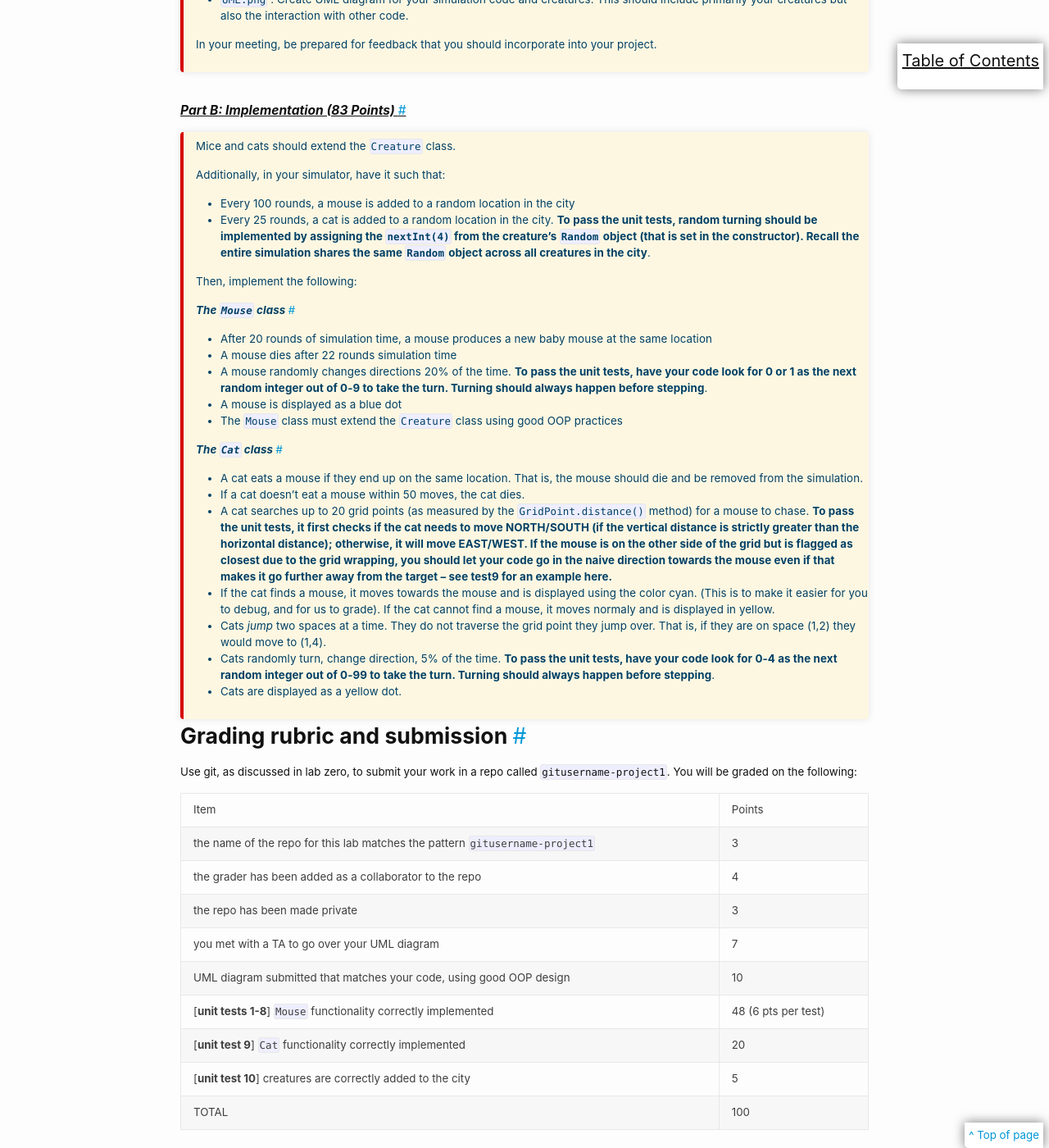
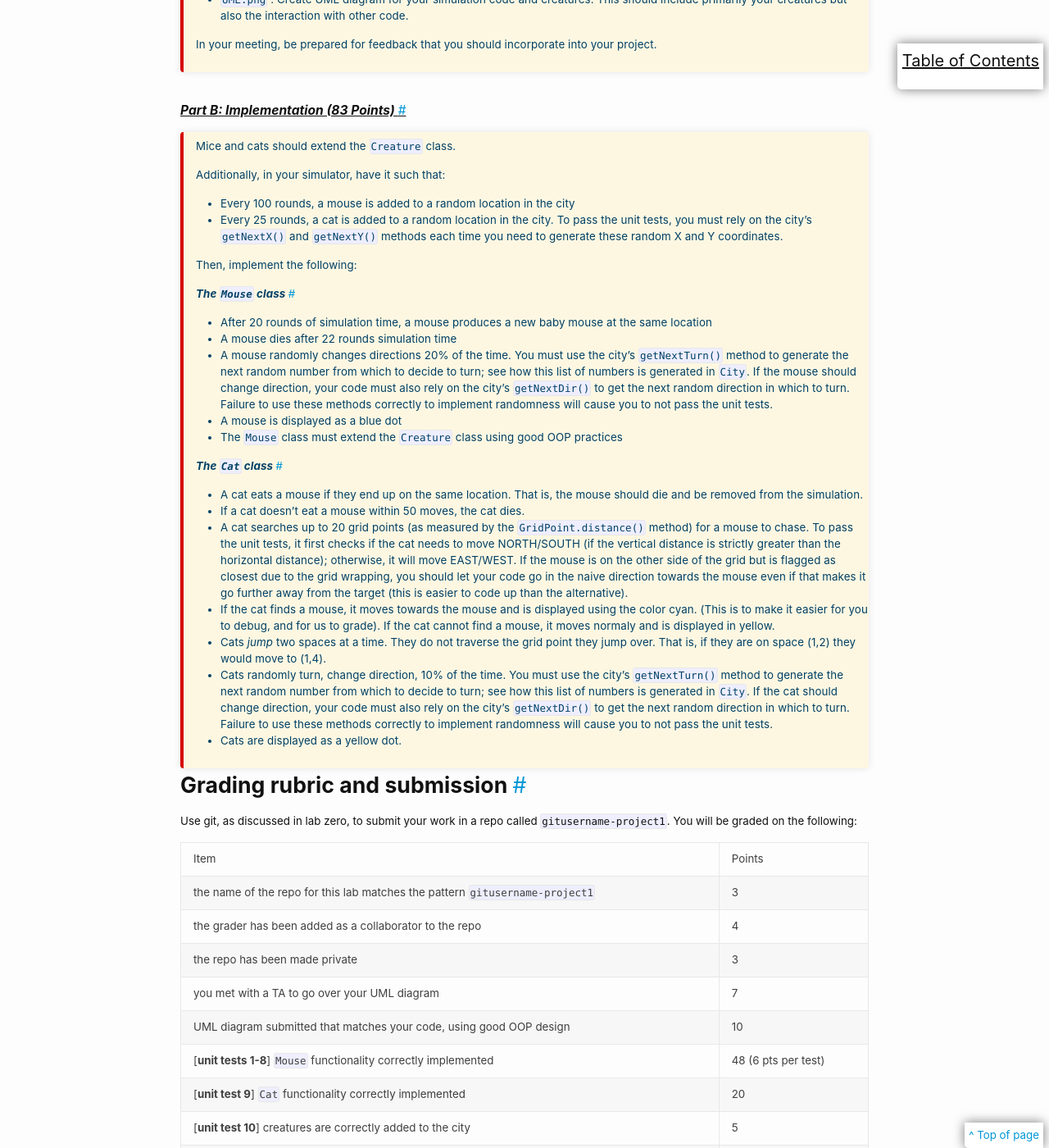
Before and after one commit to cs2113-f24/cs2113-f24.github.io, a Jekyll site: the page built from projects/project-1.md, in a window 1280 px wide and 1400 px high, scrolled down 5470 px. Shown: the whole window at 82% size. Built offline with Jekyll 4.4.1, drawn with Linux system fonts in a browser that asks for light colours.

Commit message:
spring update

```diff
--- a/projects/project-1.md
+++ b/projects/project-1.md
@@ -266,7 +266,7 @@ Mice and cats should extend the `Creature` class.
 Additionally, in your simulator, have it such that:
 * Every 100 rounds, a mouse is added to a random location in the city
 * Every 25 rounds, a cat is added to a random location in the city.
-**To pass the unit tests, random turning should be implemented by assigning the `nextInt(4)` from the creature's `Random` object (that is set in the constructor). Recall the entire simulation shares the same `Random` object across all creatures in the city**.
+To pass the unit tests, you must rely on the city's `getNextX()` and `getNextY()` methods each time you need to generate these random X and Y coordinates.
 
 Then, implement the following:
 
@@ -275,7 +275,7 @@ Then, implement the following:
 
 * After 20 rounds of simulation time, a mouse produces a new baby mouse at the same location
 * A mouse dies after 22 rounds simulation time
-* A mouse randomly changes directions 20% of the time. **To pass the unit tests, have your code look for 0 or 1 as the next random integer out of 0-9 to take the turn. Turning should always happen before stepping**.
+* A mouse randomly changes directions 20% of the time. You must use the city's `getNextTurn()` method to generate the next random number from which to decide to turn; see how this list of numbers is generated in `City`. If the mouse should change direction, your code must also rely on the city's `getNextDir()` to get the next random direction in which to turn. Failure to use these methods correctly to implement randomness will cause you to not pass the unit tests.
 * A mouse is displayed as a blue dot
 * The `Mouse` class must extend the `Creature` class using good OOP practices
 
@@ -283,10 +283,10 @@ Then, implement the following:
 
 * A cat eats a mouse if they end up on the same location. That is, the mouse should die and be removed from the simulation.
 * If a cat doesn't eat a mouse within 50 moves, the cat dies.
-* A cat searches up to 20 grid points (as measured by the `GridPoint.distance()` method) for a mouse to chase. **To pass the unit tests, it first checks if the cat needs to move NORTH/SOUTH (if the vertical distance is strictly greater than the horizontal distance); otherwise, it will move EAST/WEST. If the mouse is on the other side of the grid but is flagged as closest due to the grid wrapping, you should let your code go in the naive direction towards the mouse even if that makes it go further away from the target -- see test9 for an example here.**
+* A cat searches up to 20 grid points (as measured by the `GridPoint.distance()` method) for a mouse to chase. To pass the unit tests, it first checks if the cat needs to move NORTH/SOUTH (if the vertical distance is strictly greater than the horizontal distance); otherwise, it will move EAST/WEST. If the mouse is on the other side of the grid but is flagged as closest due to the grid wrapping, you should let your code go in the naive direction towards the mouse even if that makes it go further away from the target (this is easier to code up than the alternative).
 * If the cat finds a mouse, it moves towards the mouse and is displayed using the color cyan. (This is to make it easier for you to debug, and for us to grade). If the cat cannot find a mouse, it moves normaly and is displayed in yellow.
 * Cats *jump* two spaces at a time. They do not traverse the grid point they jump over. That is, if they are on space (1,2) they would move to (1,4).
-* Cats randomly turn, change direction, 5% of the time. **To pass the unit tests, have your code look for 0-4 as the next random integer out of 0-99 to take the turn. Turning should always happen before stepping**.
+* Cats randomly turn, change direction, 10% of the time. You must use the city's `getNextTurn()` method to generate the next random number from which to decide to turn; see how this list of numbers is generated in `City`. If the cat should change direction, your code must also rely on the city's `getNextDir()` to get the next random direction in which to turn. Failure to use these methods correctly to implement randomness will cause you to not pass the unit tests.
 * Cats are displayed as a yellow dot.
 
 
```
